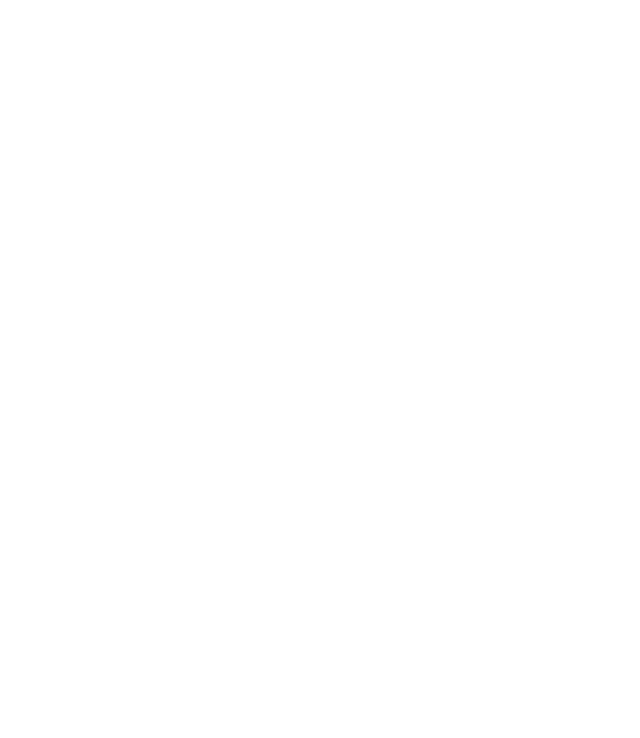
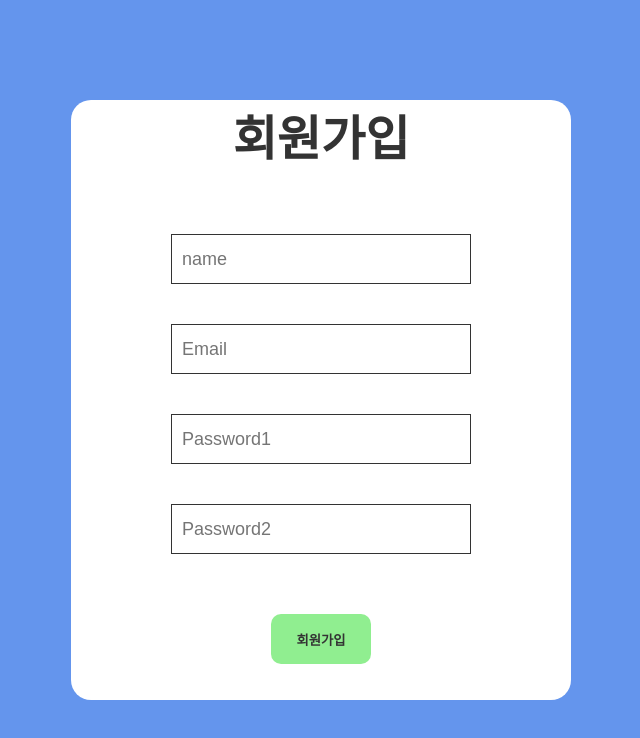
Before and after one commit to dwhddnjs/canvas-api, a React (Create React App) app: page /signup in a window 1280 px wide. Before the commit this address had no page. Shown: the top 738 px of the page, without its empty margins (319-959 px from the left). Built offline with nearby package versions, Linux system fonts and the light colour scheme.

Commit message:
✨ 로그인 회원가입 페이지 마크업 추가합니다

```diff
--- a/src/App.tsx
+++ b/src/App.tsx
@@ -4,12 +4,24 @@
 import { ReactQueryDevtools } from 'react-query/devtools';
 import { createGlobalStyle } from 'styled-components';
 import reset from 'styled-reset';
+import SignIn from './pages/SignIn';
+import SignUp from './pages/SignUp';
+import MyPage from './pages/MyPage';
 
 const GlobalStyle = createGlobalStyle`
   ${reset}
 
   *  {
     box-sizing: border-box;
+  }
+
+  body {
+    background-color: #6495ed;
+    width: 100vw;
+    height: 100vh;
+    display: flex;
+    align-items: center;
+    justify-content: center;
   }
 
   a{
@@ -26,8 +38,9 @@
       <GlobalStyle />
       <BrowserRouter>
         <Routes>
-          <Route path="/" />
-          <Route path="/photo/:id" />
+          <Route path="/" element={<SignIn />} />
+          <Route path="/signup" element={<SignUp />} />
+          <Route path="/mypage" element={<MyPage />} />
         </Routes>
       </BrowserRouter>
       <ReactQueryDevtools initialIsOpen={false} />
--- /dev/null
+++ b/src/pages/MyPage.tsx
@@ -0,0 +1,7 @@
+import React from 'react';
+
+const MyPage = () => {
+  return <div>로그인 중 입니다 ㅎㅎ</div>;
+};
+
+export default MyPage;
--- /dev/null
+++ b/src/pages/SignIn.tsx
@@ -0,0 +1,70 @@
+import React from 'react';
+import styled from 'styled-components';
+
+const SignIn = () => {
+  return (
+    <SignInContainer>
+      <SignInTitle>Login</SignInTitle>
+      <InputWrapper>
+        <SignInInput placeholder="Email" />
+        <SignInInput placeholder="Password" />
+        <ButtonWrapper>
+          <SignInButton>로그인</SignInButton>
+          <SignInButton>회원가입</SignInButton>
+        </ButtonWrapper>
+      </InputWrapper>
+    </SignInContainer>
+  );
+};
+
+export default SignIn;
+
+const SignInContainer = styled.div`
+  width: 500px;
+  background-color: #ffffff;
+  height: 600px;
+  border-radius: 20px;
+  display: flex;
+  align-items: center;
+  flex-direction: column;
+  justify-content: center;
+  padding: 100px;
+`;
+
+const InputWrapper = styled.div`
+  display: flex;
+  flex-direction: column;
+  justify-content: center;
+  align-items: center;
+`;
+
+const SignInInput = styled.input`
+  width: 300px;
+  height: 50px;
+  border: 1px solid #333333;
+  margin: 20px;
+  font-size: 18px;
+  padding: 10px;
+`;
+
+const SignInTitle = styled.span`
+  color: #333333;
+  font-size: 48px;
+  font-weight: 800;
+  margin-bottom: 50px;
+`;
+
+const ButtonWrapper = styled.div`
+  margin-top: 20px;
+`;
+
+const SignInButton = styled.button`
+  width: 100px;
+  height: 50px;
+  margin: 20px;
+  background-color: lightgreen;
+  border: none;
+  border-radius: 10px;
+  color: #333333;
+  font-weight: 800;
+`;
--- /dev/null
+++ b/src/pages/SignUp.tsx
@@ -0,0 +1,71 @@
+import React from 'react';
+import styled from 'styled-components';
+
+const SignUp = () => {
+  return (
+    <SignUpContainer>
+      <SignUpTitle>회원가입</SignUpTitle>
+      <InputWrapper>
+        <SignUpInput placeholder="name" />
+        <SignUpInput placeholder="Email" />
+        <SignUpInput placeholder="Password1" />
+        <SignUpInput placeholder="Password2" />
+        <ButtonWrapper>
+          <SignUpButton>회원가입</SignUpButton>
+        </ButtonWrapper>
+      </InputWrapper>
+    </SignUpContainer>
+  );
+};
+
+export default SignUp;
+
+const SignUpContainer = styled.div`
+  width: 500px;
+  background-color: #ffffff;
+  height: 600px;
+  border-radius: 20px;
+  display: flex;
+  align-items: center;
+  flex-direction: column;
+  justify-content: center;
+  padding: 100px;
+`;
+
+const InputWrapper = styled.div`
+  display: flex;
+  flex-direction: column;
+  justify-content: center;
+  align-items: center;
+`;
+
+const SignUpInput = styled.input`
+  width: 300px;
+  height: 50px;
+  border: 1px solid #333333;
+  margin: 20px;
+  font-size: 18px;
+  padding: 10px;
+`;
+
+const SignUpTitle = styled.span`
+  color: #333333;
+  font-size: 48px;
+  font-weight: 800;
+  margin-bottom: 50px;
+`;
+
+const ButtonWrapper = styled.div`
+  margin-top: 20px;
+`;
+
+const SignUpButton = styled.button`
+  width: 100px;
+  height: 50px;
+  margin: 20px;
+  background-color: lightgreen;
+  border: none;
+  border-radius: 10px;
+  color: #333333;
+  font-weight: 800;
+`;
```
